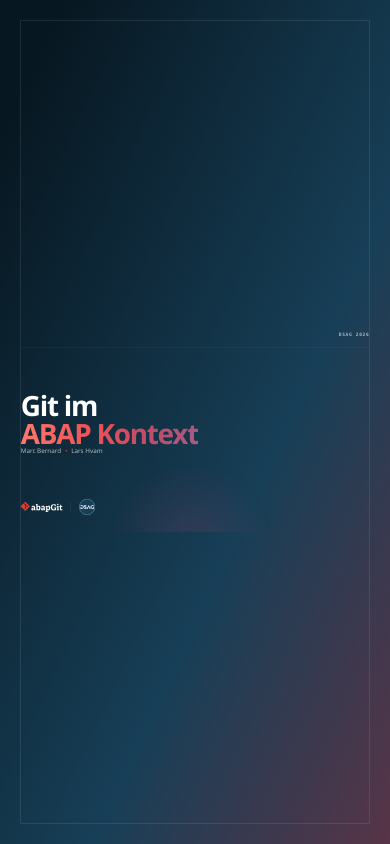
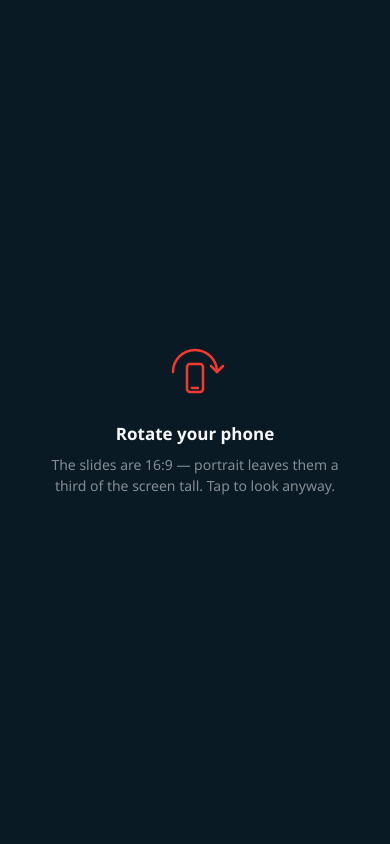
Before and after one commit to larshp/dsag-git-2026, a plain HTML site: page index.html in a window 390 px wide. Drawn offline with Linux system fonts and the light colour scheme.

Commit message:
iphone fix

```diff
--- a/css/deck.css
+++ b/css/deck.css
@@ -119,6 +119,25 @@ body.deck-page {
 
 /* ---------- chrome ------------------------------------------------------ */
 
+/*
+  The chrome shares the stage box and its scale, so the progress bar keeps the
+  same relation to the slide's bottom padding at every aspect ratio. Anchored to
+  the viewport instead, it cut through slide content on anything but 16:9.
+*/
+.deck-chrome-layer {
+  position: absolute;
+  left: 50%;
+  top: 50%;
+  z-index: 3;
+  width: var(--slide-w);
+  height: var(--slide-h);
+  margin-left: calc(var(--slide-w) / -2);
+  margin-top: calc(var(--slide-h) / -2);
+  transform-origin: 50% 50%;
+  transform: scale(var(--scale, 1));
+  pointer-events: none;
+}
+
 .deck-chrome {
   position: absolute;
   left: 0;
@@ -223,6 +242,7 @@ body.deck-page {
 .deck-help {
   position: absolute;
   inset: 0;
+  z-index: 5; /* above the chrome layer */
   display: flex;
   align-items: center;
   justify-content: center;
@@ -257,6 +277,54 @@ body.deck-page {
   font: 500 12px/1.4 ui-monospace, "Cascadia Mono", Consolas, monospace;
 }
 
+/* ---------- portrait phones --------------------------------------------- */
+
+/*
+  A 16:9 stage in a phone's portrait viewport scales to about 0.3 — a band a
+  third of the screen tall with 5px body text. Ask for landscape instead, but
+  let a tap through for anyone who wants to look regardless.
+*/
+.deck-rotate {
+  display: none;
+}
+
+@media (orientation: portrait) and (max-width: 700px) {
+  .deck-rotate {
+    position: absolute;
+    inset: 0;
+    z-index: 10;
+    display: flex;
+    align-items: center;
+    justify-content: center;
+    box-sizing: border-box;
+    padding: 32px;
+    background: var(--stage-bg);
+    font: 17px/1.5 "Segoe UI", system-ui, -apple-system, sans-serif;
+    color: #f7f8f9;
+    text-align: center;
+  }
+}
+
+.deck-rotate[hidden] {
+  display: none;
+}
+
+.deck-rotate svg {
+  color: var(--chrome-accent);
+}
+
+.deck-rotate p {
+  margin: 18px 0 8px;
+  font-weight: 600;
+}
+
+.deck-rotate small {
+  display: block;
+  max-width: 22em;
+  font-size: 14px;
+  color: var(--chrome-ink);
+}
+
 /* ---------- blanked screen ---------------------------------------------- */
 
 .deck.is-blank {
--- a/js/deck.js
+++ b/js/deck.js
@@ -7,7 +7,7 @@
   plain content.
 
   Handles: fit-to-viewport scaling, keyboard and touch navigation, #/h/v
-  routing, overview, blanking and fullscreen.
+  routing, overview, blanking, fullscreen and the portrait-phone hint.
 */
 (function () {
   "use strict";
@@ -111,9 +111,32 @@
       .join("") +
     "</tbody></table>";
 
-  deck.appendChild(chrome);
-  deck.appendChild(progress);
+  // The chrome rides in the stage's coordinate system — see deck.css — so both
+  // elements go into a layer that is scaled the same way the slides are.
+  var chromeLayer = document.createElement("div");
+  chromeLayer.className = "deck-chrome-layer";
+  chromeLayer.appendChild(chrome);
+  chromeLayer.appendChild(progress);
+
+  var rotate = document.createElement("div");
+  rotate.className = "deck-rotate";
+  rotate.innerHTML =
+    "<div>" +
+    '<svg viewBox="0 0 64 48" width="64" height="48" fill="none" stroke="currentColor" ' +
+    'stroke-width="2.5" stroke-linecap="round" stroke-linejoin="round" aria-hidden="true">' +
+    '<path d="M10 24 A 22 22 0 0 1 54 24" />' +
+    '<polyline points="48 18 54 24 60 18" />' +
+    '<rect x="24" y="16" width="16" height="28" rx="3" />' +
+    '<path d="M29 40 h6" />' +
+    "</svg>" +
+    "<p>Rotate your phone</p>" +
+    "<small>The slides are 16:9 &mdash; portrait leaves them a third of the " +
+    "screen tall. Tap to look anyway.</small>" +
+    "</div>";
+
+  deck.appendChild(chromeLayer);
   deck.appendChild(help);
+  deck.appendChild(rotate);
 
   var counterEl = chrome.querySelector(".deck-counter");
   var progressEl = progress.querySelector(".deck-progress-fill");
@@ -217,8 +240,10 @@
 
   function layout() {
     var scale = Math.min(window.innerWidth / W, window.innerHeight / H);
-    stage.style.setProperty("--scale", scale);
-    stage.style.setProperty("--overview-scale", scale * OVERVIEW_ZOOM);
+    // On the deck, not the stage: the chrome layer is a sibling of the stage
+    // and needs to inherit the same scale.
+    deck.style.setProperty("--scale", scale);
+    deck.style.setProperty("--overview-scale", scale * OVERVIEW_ZOOM);
   }
 
   function setOverview(on) {
@@ -343,6 +368,10 @@
     help.hidden = true;
   });
 
+  rotate.addEventListener("click", function () {
+    rotate.hidden = true;
+  });
+
   chrome.querySelector(".deck-help-btn").addEventListener("click", function () {
     help.hidden = !help.hidden;
   });
```
